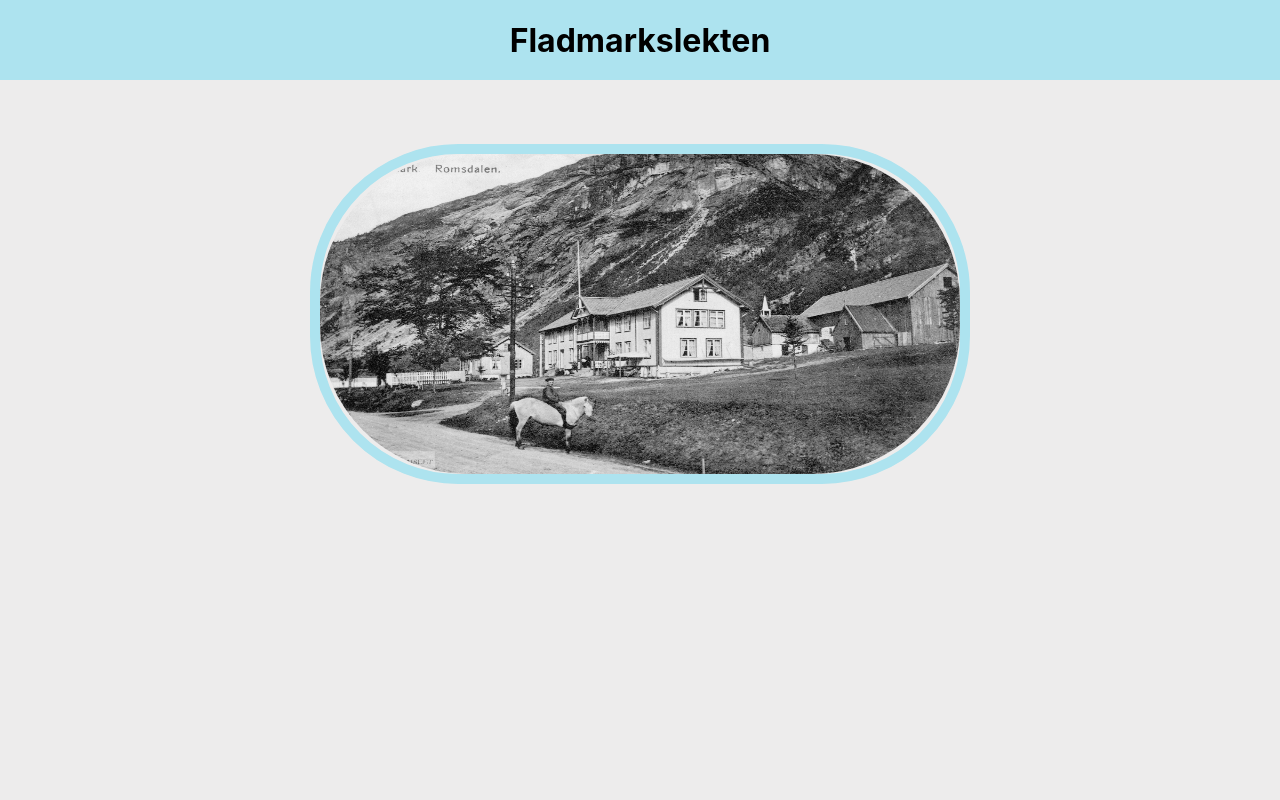
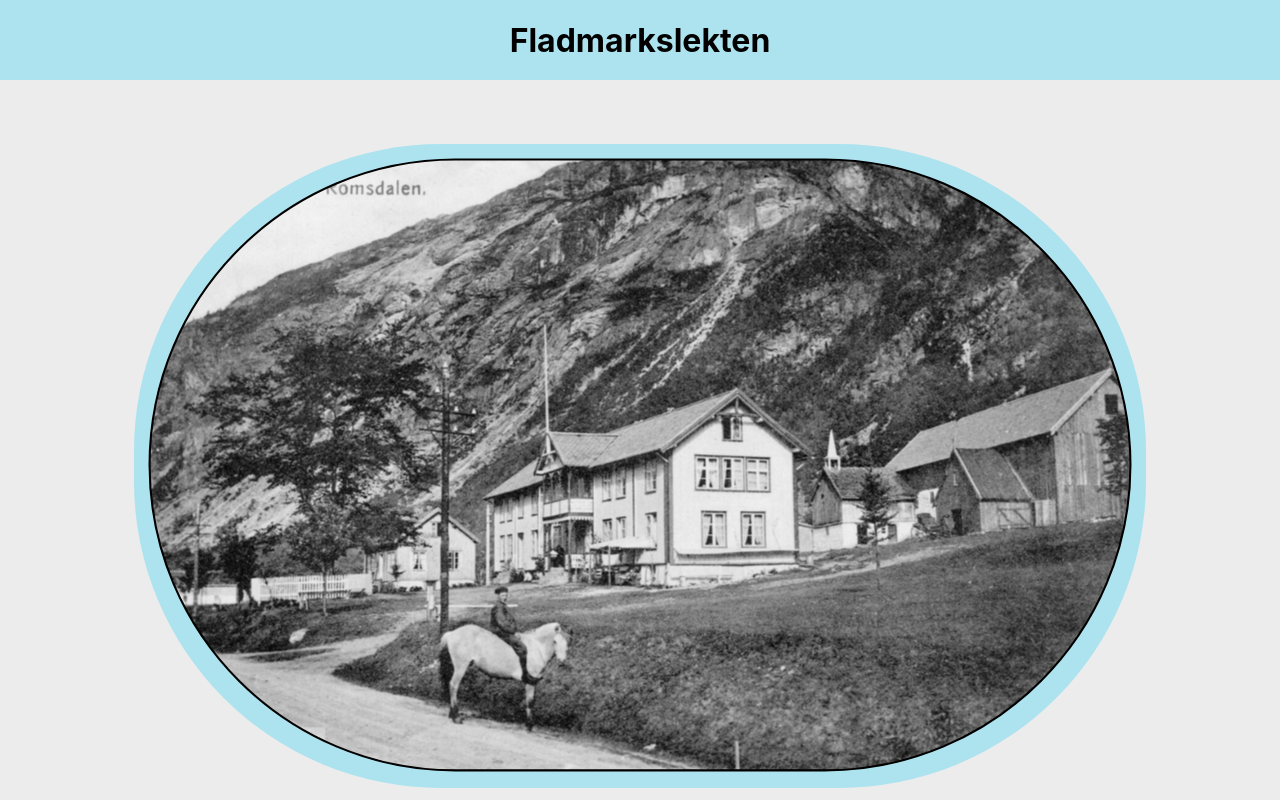
Before and after one commit to andreauf/familienettside, a React (Vite) app: page / in a window 1280 px wide. Built offline with nearby package versions, Linux system fonts and the light colour scheme.

Commit message:
change to svg file and fix scaling of image

```diff
--- a/src/components/Forside.tsx
+++ b/src/components/Forside.tsx
@@ -4,26 +4,14 @@ export function Forside() {
   return (
     <>
       <StyledRectangle>
-        <StyledImg src={"/FladmarkGård.jpeg"} alt={"Fladmark gård"} />
+        <StyledImg src={"/FladmarkGård.svg"} alt={"Fladmark gård"} />
       </StyledRectangle>
     </>
   );
 }
 
 const StyledImg = styled.img`
-  width: 50vw;
-  height: 40vh;
-  border-radius: 148px;
-  filter: grayscale(100%);
+  width: 80%;
 `;
 
-const StyledRectangle = styled.div`
-  margin: 0 auto;
-  display: flex;
-  justify-content: center;
-  align-items: center;
-  width: 50vw;
-  height: 40vh;
-  border: 10px solid #ade3ef;
-  border-radius: 148px;
-`;
+const StyledRectangle = styled.div``;
```
Also changed, not shown: public/FladmarkGård.jpeg (deleted), public/FladmarkGård.svg (added).
